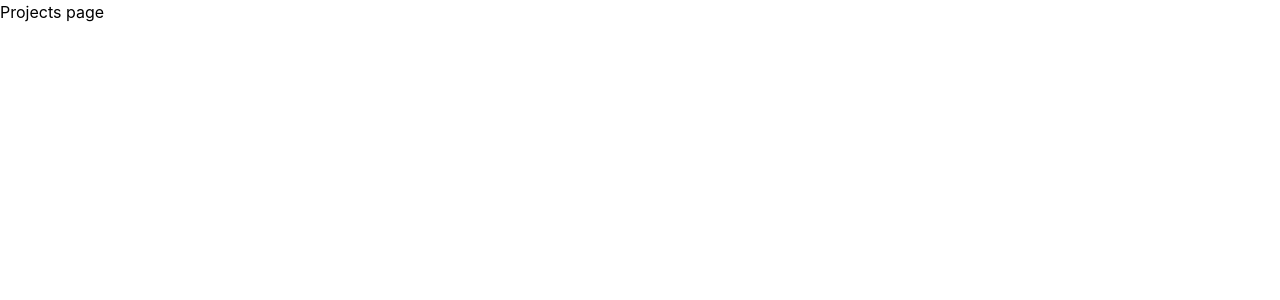
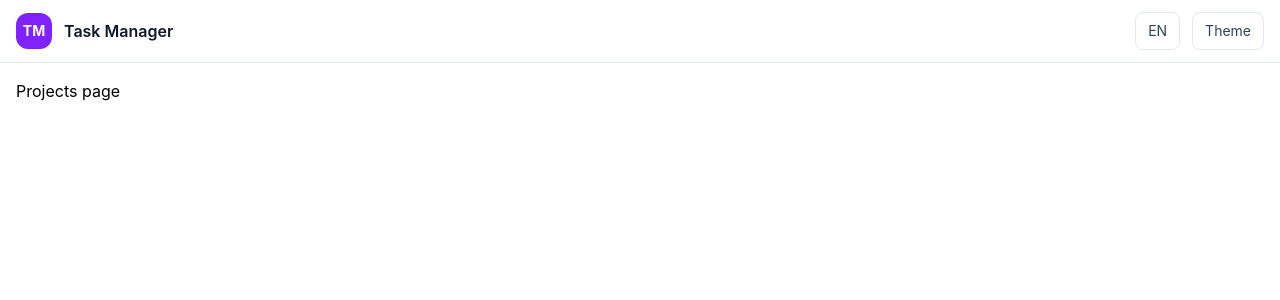
Before and after one commit to viniciuslft/task-manager-system, a Vue app in the folder frontend/: page / in a window 1280 px wide. Shown: the top 300 px of the page. Built offline with nearby package versions, Linux system fonts and the light colour scheme; the HTML template or start-up script is replaced by a standard one.

Commit message:
TMS-154 | 🎨 Create AppHeader component

```diff
--- /dev/null
+++ b/frontend/src/components/layout/AppHeader.vue
@@ -0,0 +1,39 @@
+<template>
+  <header
+    class="border-b border-slate-200 bg-white px-4 py-3 dark:border-slate-800 dark:bg-slate-950"
+  >
+    <div class="mx-auto flex max-w-7xl items-center justify-between">
+      <div class="flex items-center gap-3">
+        <div
+          class="flex h-9 w-9 items-center justify-center rounded-xl bg-violet-600 text-sm font-bold text-white"
+        >
+          TM
+        </div>
+
+        <div>
+          <h1 class="text-base font-semibold text-slate-900 dark:text-slate-100">
+            Task Manager
+          </h1>
+        </div>
+      </div>
+
+      <div class="flex items-center gap-3">
+        <button
+          type="button"
+          class="rounded-lg border border-slate-200 px-3 py-2 text-sm text-slate-700 transition hover:bg-slate-100 dark:border-slate-700 dark:text-slate-200 dark:hover:bg-slate-800"
+        >
+          EN
+        </button>
+
+        <button
+          type="button"
+          class="rounded-lg border border-slate-200 px-3 py-2 text-sm text-slate-700 transition hover:bg-slate-100 dark:border-slate-700 dark:text-slate-200 dark:hover:bg-slate-800"
+        >
+          Theme
+        </button>
+      </div>
+    </div>
+  </header>
+</template>
+
+<script setup lang="ts"></script>
--- a/frontend/src/views/ProjectsView.vue
+++ b/frontend/src/views/ProjectsView.vue
@@ -1,7 +1,13 @@
 <template>
   <div>
-    <h1>Projects page</h1>
+    <AppHeader />
+
+    <main class="p-4">
+      <h1>Projects page</h1>
+    </main>
   </div>
 </template>
 
-<script setup lang="ts"></script>
+<script setup lang="ts">
+import AppHeader from '@/components/layout/AppHeader.vue'
+</script>
```
